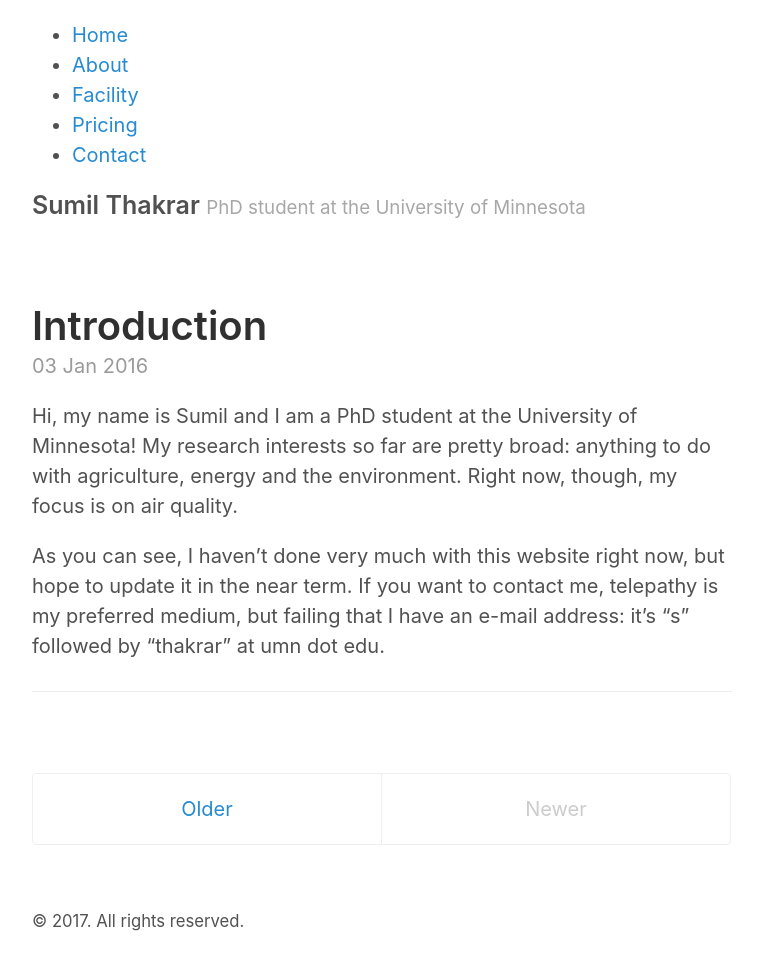
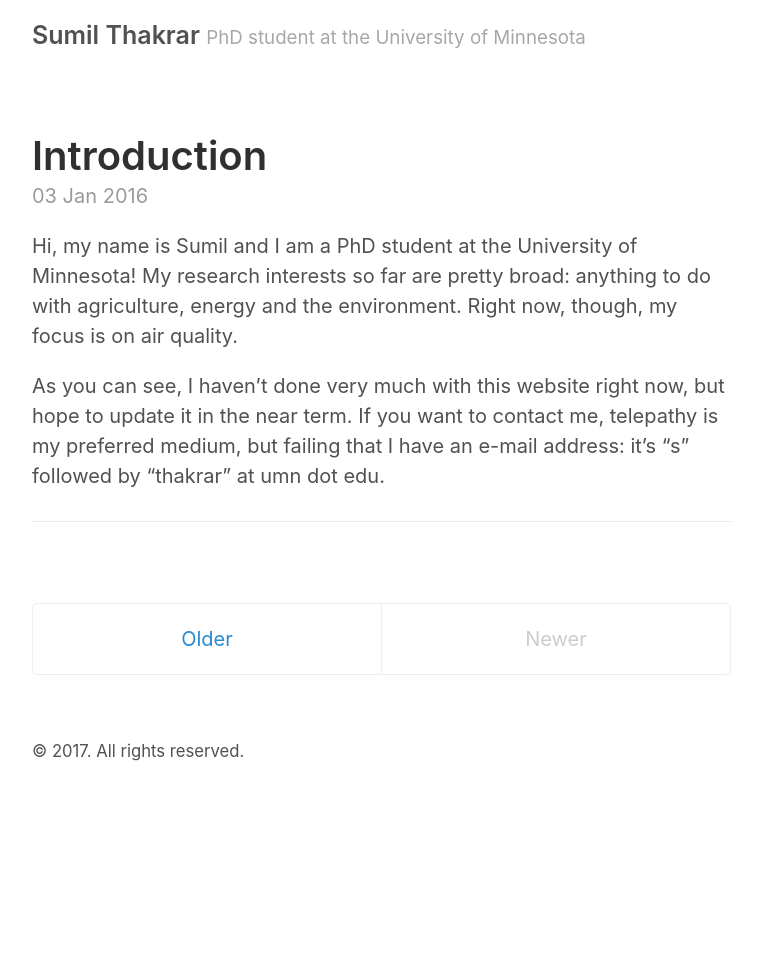
Before and after one commit to SumilThakr/SumilThakr.github.io, a Jekyll site: the page built from index.html, in a window 1280 px wide. Shown: the whole page, without its empty margins (258-1020 px from the left). Built offline with Jekyll 4.4.1, drawn with Linux system fonts in a browser that asks for light colours; the list of posts is cut into pages by our own code; after the commit the page ends 900 px from its top, so only the background shows below that.

Commit message:
removed the navigation

```diff
--- a/_layouts/default.html
+++ b/_layouts/default.html
@@ -9,16 +9,6 @@
       <header class="masthead">
 	<div id="header-inner">
 	<a href="{{ site.baseurl }}/" id="logo"></a>
-		<nav>
-			<a href="#" id="menu-icon"></a>
-			<ul>
-				<li><a href="{{ site.baseurl }}/" class="current">Home</a></li>
-				<li><a href="#">About</a></li>
-				<li><a href="#">Facility</a></li>
-				<li><a href="#">Pricing</a></li>
-				<li><a href="#">Contact</a></li>
-			</ul>
-		</nav>
 	</div>
         <h3 class="masthead-title">
           <a href="{{ site.baseurl }}/" title="Home">{{ site.title }}</a>
```
